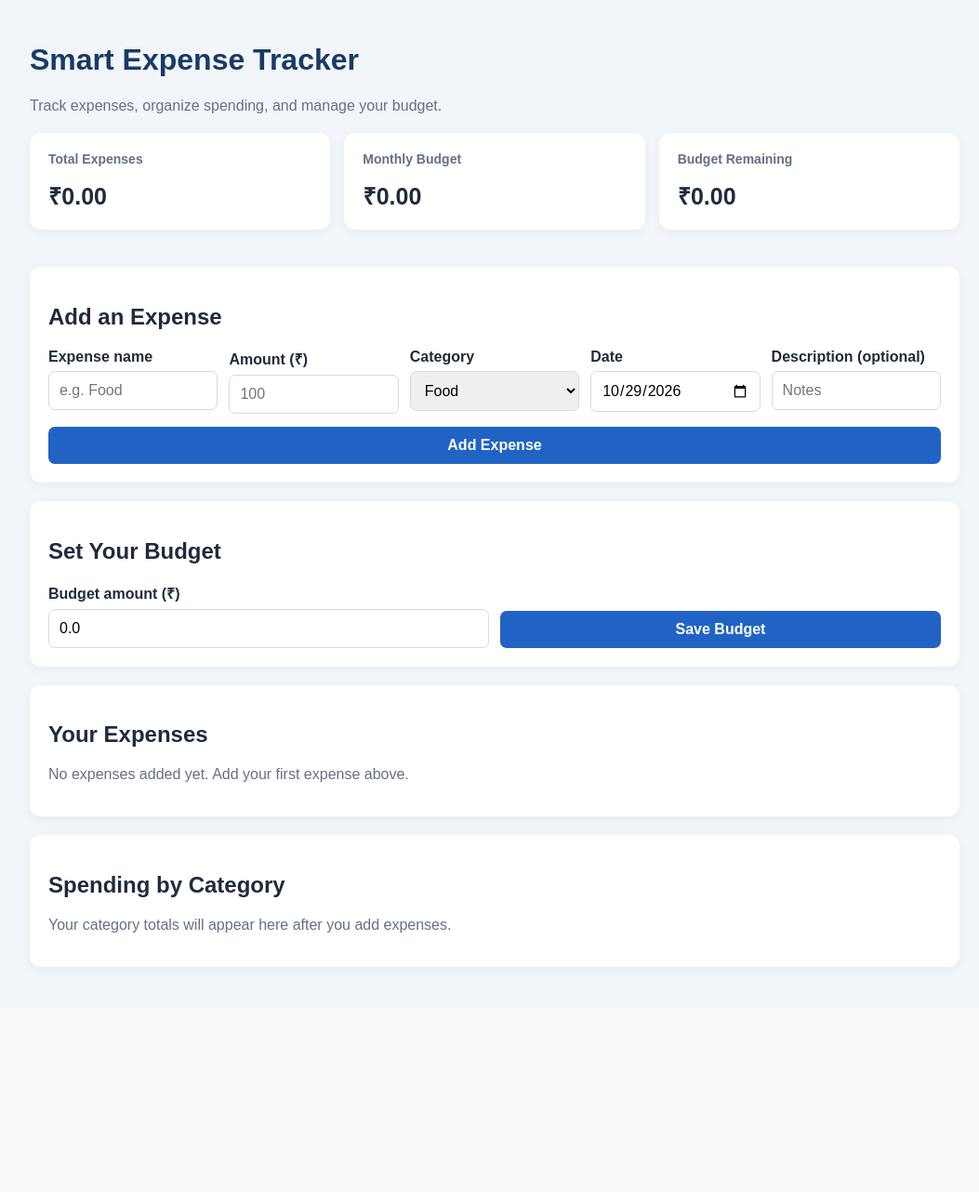
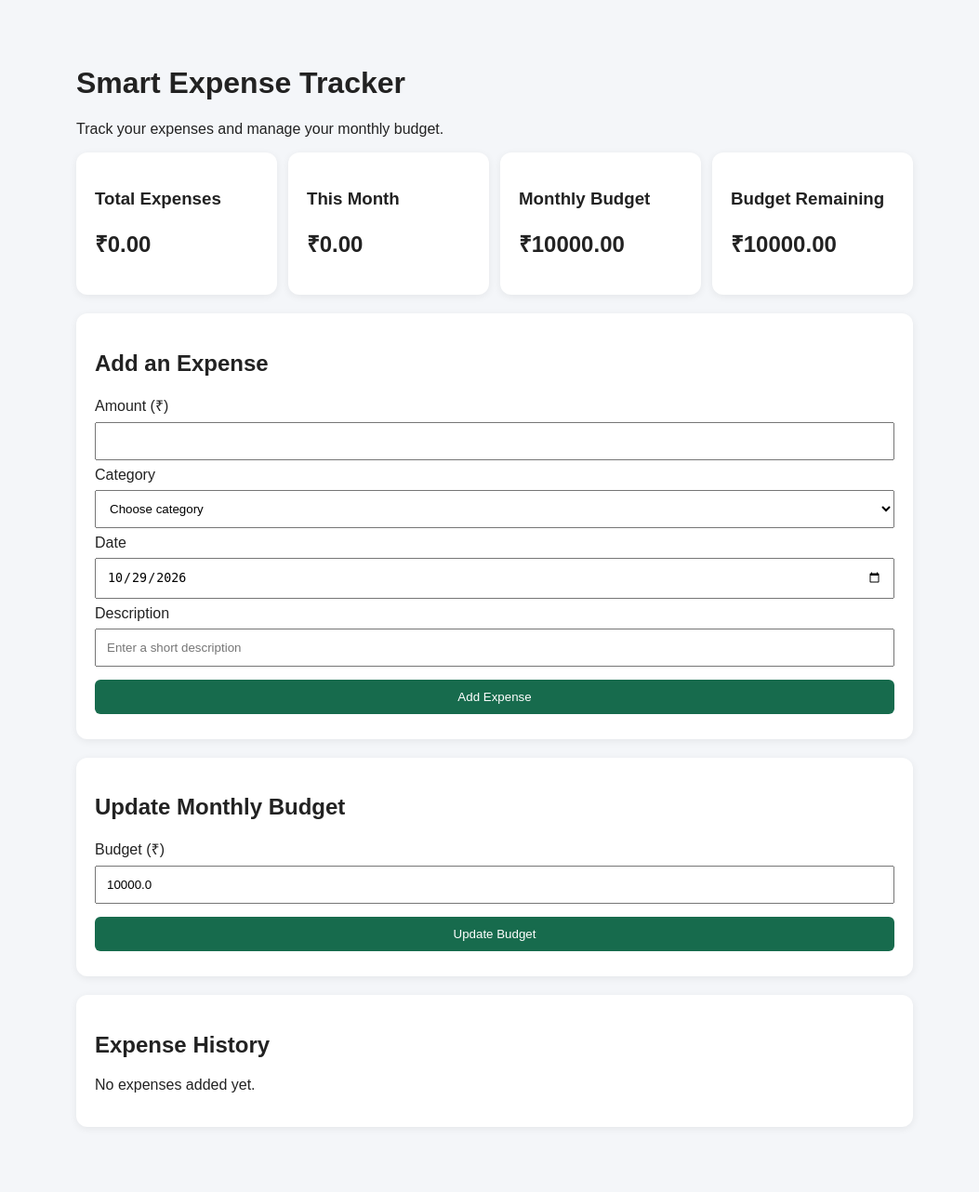
Before and after one commit to niharikapolakonda/Smart-Expense-Tracker, a Flask app: page / in a window 1280 px wide. Shown: the whole page at 93% size, without its empty margins (108-1161 px from the left). Before the commit the page ends 1042 px from the top, so only its background shows below. Run offline with Flask 3, Linux system fonts and the light colour scheme; data comes from the database, SQL or seed files in the repository; data that the repository does not hold is empty.

Commit message:
Remove database from expenses tracker

```diff
--- a/app.py
+++ b/app.py
@@ -1,224 +1,88 @@
-from flask import Flask, render_template, request, redirect, url_for, flash
-import sqlite3
-from pathlib import Path
+from flask import Flask, render_template, request, redirect, url_for
 from datetime import date
+import os
 
 app = Flask(__name__)
-app.secret_key = "smart-expense-tracker-local-key"
 
-BASE_DIR = Path(__file__).resolve().parent
-DB_PATH = BASE_DIR / "database.db"
+# Temporary in-memory storage (no database)
+expenses = []
+monthly_budget = 10000.0
 
 
-def connect():
-    conn = sqlite3.connect(DB_PATH)
-    conn.row_factory = sqlite3.Row
-    conn.execute("PRAGMA foreign_keys = ON")
-    return conn
+@app.route("/", methods=["GET", "POST"])
+def index():
+    global monthly_budget
 
+    if request.method == "POST":
+        action = request.form.get("action", "add_expense")
 
-def initialize_database():
-    with connect() as conn:
-        # New databases use this schema.
-        conn.execute("""
-            CREATE TABLE IF NOT EXISTS expenses (
-                id INTEGER PRIMARY KEY AUTOINCREMENT,
-                name TEXT NOT NULL,
-                category TEXT NOT NULL DEFAULT 'Other',
-                amount REAL NOT NULL CHECK(amount > 0),
-                expense_date TEXT NOT NULL,
-                description TEXT DEFAULT ''
-            )
-        """)
+        if action == "update_budget":
+            try:
+                new_budget = float(request.form.get("budget", 0))
+                if new_budget >= 0:
+                    monthly_budget = new_budget
+            except (ValueError, TypeError):
+                pass
 
-        conn.execute("""
-            CREATE TABLE IF NOT EXISTS budget (
-                id INTEGER PRIMARY KEY CHECK(id = 1),
-                amount REAL NOT NULL DEFAULT 0
-            )
-        """)
+            return redirect(url_for("index"))
 
-        # Migrate older database tables safely.
-        expense_columns = {
-            row["name"]
-            for row in conn.execute(
-                "PRAGMA table_info(expenses)"
-            ).fetchall()
-        }
+        try:
+            amount = float(request.form.get("amount", 0))
+            category = request.form.get("category", "").strip()
+            expense_date = request.form.get("date", str(date.today()))
+            description = request.form.get("description", "").strip()
 
-        if "name" not in expense_columns:
-            conn.execute(
-                "ALTER TABLE expenses ADD COLUMN name TEXT NOT NULL DEFAULT 'Expense'"
-            )
+            if amount > 0 and category:
+                expenses.append({
+                    "id": len(expenses) + 1,
+                    "amount": amount,
+                    "category": category,
+                    "date": expense_date,
+                    "description": description
+                })
 
-        if "category" not in expense_columns:
-            conn.execute(
-                "ALTER TABLE expenses ADD COLUMN category TEXT NOT NULL DEFAULT 'Other'"
-            )
+        except (ValueError, TypeError):
+            pass
 
-        if "amount" not in expense_columns:
-            conn.execute(
-                "ALTER TABLE expenses ADD COLUMN amount REAL NOT NULL DEFAULT 0"
-            )
+        return redirect(url_for("index"))
 
-        if "expense_date" not in expense_columns:
-            conn.execute(
-                "ALTER TABLE expenses ADD COLUMN expense_date TEXT NOT NULL DEFAULT '2026-01-01'"
-            )
+    today = date.today()
+    current_month = today.strftime("%Y-%m")
 
-        if "description" not in expense_columns:
-            conn.execute(
-                "ALTER TABLE expenses ADD COLUMN description TEXT DEFAULT ''"
-            )
+    monthly_expenses = [
+        expense for expense in expenses
+        if expense["date"].startswith(current_month)
+    ]
 
-        budget_columns = {
-            row["name"]
-            for row in conn.execute(
-                "PRAGMA table_info(budget)"
-            ).fetchall()
-        }
-
-        if "amount" not in budget_columns:
-            conn.execute(
-                "ALTER TABLE budget ADD COLUMN amount REAL NOT NULL DEFAULT 0"
-            )
-
-        conn.execute("""
-            INSERT OR IGNORE INTO budget (id, amount)
-            VALUES (1, 0)
-        """)
-
-
-@app.route("/", methods=["GET"])
-def home():
-    with connect() as conn:
-        expenses = conn.execute("""
-            SELECT * FROM expenses
-            ORDER BY expense_date DESC, id DESC
-        """).fetchall()
-
-        total = conn.execute("""
-            SELECT COALESCE(SUM(amount), 0)
-            FROM expenses
-        """).fetchone()[0]
-
-        budget_row = conn.execute(
-            "SELECT amount FROM budget WHERE id = 1"
-        ).fetchone()
-
-        budget_amount = budget_row["amount"] if budget_row else 0
-
-        category_totals = conn.execute("""
-            SELECT category, SUM(amount) AS total
-            FROM expenses
-            GROUP BY category
-            ORDER BY total DESC
-        """).fetchall()
-
-    remaining = budget_amount - total
+    total_expenses = sum(item["amount"] for item in expenses)
+    monthly_total = sum(item["amount"] for item in monthly_expenses)
+    budget_remaining = monthly_budget - monthly_total
 
     return render_template(
         "index.html",
         expenses=expenses,
-        total=total,
-        budget=budget_amount,
-        remaining=remaining,
-        category_totals=category_totals,
-        today=date.today().isoformat()
+        total_expenses=total_expenses,
+        monthly_total=monthly_total,
+        monthly_budget=monthly_budget,
+        budget_remaining=budget_remaining
     )
-
-
-@app.route("/add", methods=["POST"])
-def add_expense():
-    name = request.form.get("name", "").strip()
-    category = request.form.get("category", "Other").strip()
-    amount_text = request.form.get("amount", "").strip()
-    expense_date = request.form.get("expense_date", "").strip()
-    description = request.form.get("description", "").strip()
-
-    if not name or not amount_text:
-        flash("Please enter an expense name and amount.", "error")
-        return redirect(url_for("home"))
-
-    try:
-        amount = float(amount_text)
-        if amount <= 0:
-            raise ValueError
-    except ValueError:
-        flash("Enter a valid amount greater than zero.", "error")
-        return redirect(url_for("home"))
-
-    if not expense_date:
-        expense_date = date.today().isoformat()
-
-    try:
-        with connect() as conn:
-            conn.execute("""
-                INSERT INTO expenses
-                (name, category, amount, expense_date, description)
-                VALUES (?, ?, ?, ?, ?)
-            """, (
-                name, category or "Other", amount,
-                expense_date, description
-            ))
-        flash("Expense added successfully!", "success")
-    except sqlite3.Error:
-        app.logger.exception("Could not add expense")
-        flash("Could not save the expense. Check the terminal for details.", "error")
-
-    return redirect(url_for("home"))
 
 
 @app.route("/delete/<int:expense_id>", methods=["POST"])
 def delete_expense(expense_id):
-    with connect() as conn:
-        conn.execute(
-            "DELETE FROM expenses WHERE id = ?",
-            (expense_id,)
-        )
+    global expenses
 
-    flash("Expense deleted.", "success")
-    return redirect(url_for("home"))
+    expenses = [
+        expense for expense in expenses
+        if expense["id"] != expense_id
+    ]
 
-
-@app.route("/budget", methods=["POST"])
-def set_budget():
-    budget_text = request.form.get("budget", "").strip()
-
-    try:
-        amount = float(budget_text)
-        if amount < 0:
-            raise ValueError
-    except ValueError:
-        flash("Enter a valid budget amount (zero or more).", "error")
-        return redirect(url_for("home"))
-
-    with connect() as conn:
-        conn.execute("""
-            INSERT INTO budget (id, amount)
-            VALUES (1, ?)
-            ON CONFLICT(id) DO UPDATE SET amount = excluded.amount
-        """, (amount,))
-
-    flash("Monthly budget updated.", "success")
-    return redirect(url_for("home"))
-
-
-@app.route("/expenses", methods=["GET"])
-def get_expenses():
-    # Optional backend endpoint for checking stored records.
-    with connect() as conn:
-        rows = conn.execute("""
-            SELECT id, name, category, amount, expense_date, description
-            FROM expenses
-            ORDER BY expense_date DESC, id DESC
-        """).fetchall()
-
-    return {
-        "expenses": [dict(row) for row in rows]
-    }
+    return redirect(url_for("index"))
 
 
 if __name__ == "__main__":
-    initialize_database()
-    app.run(debug=True)
+    app.run(
+        host="0.0.0.0",
+        port=int(os.environ.get("PORT", 5000)),
+        debug=False
+    )
--- a/templates/index.html
+++ b/templates/index.html
@@ -2,177 +2,156 @@
 <html lang="en">
 <head>
     <meta charset="UTF-8">
-    <meta name="viewport" content="width=device-width, initial-scale=1.0">
+    <meta name="viewport" content="width=device-width, initial-scale=1">
     <title>Smart Expense Tracker</title>
     <style>
-        * { box-sizing: border-box; }
         body {
-            margin: 0;
-            padding: 25px;
             font-family: Arial, sans-serif;
-            background: #f2f5fa;
-            color: #202b3c;
+            max-width: 900px;
+            margin: 30px auto;
+            padding: 20px;
+            background: #f4f6f9;
+            color: #222;
         }
-        .container { max-width: 1000px; margin: auto; }
-        h1 { color: #183b67; }
-        .cards {
-            display: grid;
-            grid-template-columns: repeat(auto-fit, minmax(190px, 1fr));
-            gap: 15px;
-            margin: 20px 0;
+        .card {
+            background: white;
+            padding: 20px;
+            margin-bottom: 20px;
+            border-radius: 12px;
+            box-shadow: 0 2px 8px #0001;
         }
-        .card, .panel {
-            background: white;
-            border-radius: 12px;
-            padding: 20px;
-            box-shadow: 0 3px 12px #0000000c;
-            margin-bottom: 20px;
-        }
-        .card h3 { margin-top: 0; color: #637083; font-size: 14px; }
-        .value { font-size: 25px; font-weight: bold; }
-        form { margin: 0; }
-        .fields {
+        .summary {
             display: grid;
             grid-template-columns: repeat(auto-fit, minmax(180px, 1fr));
             gap: 12px;
         }
-        label { display: block; margin-bottom: 6px; font-weight: bold; }
-        input, select, textarea, button {
+        input, select, button {
+            box-sizing: border-box;
             width: 100%;
             padding: 11px;
-            border: 1px solid #d4dbe5;
-            border-radius: 7px;
-            font: inherit;
+            margin: 7px 0;
         }
         button {
+            background: #176b4d;
+            color: white;
             border: none;
-            background: #2163c5;
-            color: white;
-            font-weight: bold;
+            border-radius: 6px;
             cursor: pointer;
         }
-        button:hover { background: #174b98; }
-        .submit { margin-top: 14px; }
-        .message { padding: 12px; border-radius: 7px; margin: 10px 0; }
-        .success { background: #dcfce7; color: #166534; }
-        .error { background: #fee2e2; color: #991b1b; }
-        .table-wrap { overflow-x: auto; }
-        table { width: 100%; border-collapse: collapse; }
-        th, td { text-align: left; padding: 12px; border-bottom: 1px solid #e6eaf0; }
-        th { background: #f8fafc; }
-        .delete { background: #c73737; padding: 8px; }
-        .muted { color: #667085; }
-        @media (max-width: 600px) { body { padding: 12px; } }
+        .delete {
+            background: #b42318;
+        }
+        table {
+            width: 100%;
+            border-collapse: collapse;
+        }
+        th, td {
+            text-align: left;
+            padding: 10px;
+            border-bottom: 1px solid #ddd;
+            overflow-wrap: anywhere;
+        }
+        .table-wrap {
+            overflow-x: auto;
+        }
     </style>
 </head>
 <body>
-<div class="container">
     <h1>Smart Expense Tracker</h1>
-    <p class="muted">Track expenses, organize spending, and manage your budget.</p>
+    <p>Track your expenses and manage your monthly budget.</p>
 
-    {% with messages = get_flashed_messages(with_categories=true) %}
-      {% for category, message in messages %}
-        <div class="message {{ category }}">{{ message }}</div>
-      {% endfor %}
-    {% endwith %}
-
-    <div class="cards">
+    <div class="summary">
         <div class="card">
             <h3>Total Expenses</h3>
-            <div class="value">₹{{ "%.2f"|format(total) }}</div>
+            <h2>₹{{ "%.2f"|format(total_expenses) }}</h2>
+        </div>
+        <div class="card">
+            <h3>This Month</h3>
+            <h2>₹{{ "%.2f"|format(monthly_total) }}</h2>
         </div>
         <div class="card">
             <h3>Monthly Budget</h3>
-            <div class="value">₹{{ "%.2f"|format(budget) }}</div>
+            <h2>₹{{ "%.2f"|format(monthly_budget) }}</h2>
         </div>
         <div class="card">
             <h3>Budget Remaining</h3>
-            <div class="value">₹{{ "%.2f"|format(remaining) }}</div>
+            <h2>₹{{ "%.2f"|format(budget_remaining) }}</h2>
         </div>
     </div>
 
-    <section class="panel">
+    <div class="card">
         <h2>Add an Expense</h2>
-        <form action="{{ url_for('add_expense') }}" method="POST">
-            <div class="fields">
-                <div>
-                    <label for="name">Expense name</label>
-                    <input id="name" name="name" type="text" required
-                           placeholder="e.g. Food">
-                </div>
-                <div>
-                    <label for="amount">Amount (₹)</label>
-                    <input id="amount" name="amount" type="number"
-                           min="0.01" step="0.01" required placeholder="100">
-                </div>
-                <div>
-                    <label for="category">Category</label>
-                    <select id="category" name="category">
+        <form method="POST" action="/">
+            <input type="hidden" name="action" value="add_expense">
+
+            <label>Amount (₹)</label>
+            <input type="number" name="amount" min="0.01"
+                   step="0.01" required>
+
+            <label>Category</label>
+            <select name="category" required>
+                <option value="">Choose category</option>
                 <option>Food</option>
                 <option>Travel</option>
                 <option>Shopping</option>
+                <option>Education</option>
                 <option>Bills</option>
-                        <option>Education</option>
                 <option>Health</option>
                 <option>Other</option>
             </select>
+
+            <label>Date</label>
+            <input type="date" name="date"
+                   value="{{ '' }}" required
+                   id="expense-date">
+
+            <label>Description</label>
+            <input type="text" name="description"
+                   placeholder="Enter a short description">
+
+            <button type="submit">Add Expense</button>
+        </form>
     </div>
-                <div>
-                    <label for="expense_date">Date</label>
-                    <input id="expense_date" name="expense_date"
-                           type="date" value="{{ today }}" required>
+
+    <div class="card">
+        <h2>Update Monthly Budget</h2>
+        <form method="POST" action="/">
+            <input type="hidden" name="action" value="update_budget">
+            <label>Budget (₹)</label>
+            <input type="number" name="budget" min="0"
+                   step="0.01" value="{{ monthly_budget }}" required>
+            <button type="submit">Update Budget</button>
+        </form>
     </div>
-                <div>
-                    <label for="description">Description (optional)</label>
-                    <input id="description" name="description" type="text"
-                           placeholder="Notes">
-                </div>
-            </div>
-            <button class="submit" type="submit">Add Expense</button>
-        </form>
-    </section>
 
-    <section class="panel">
-        <h2>Set Your Budget</h2>
-        <form action="{{ url_for('set_budget') }}" method="POST">
-            <div class="fields">
-                <div>
-                    <label for="budget">Budget amount (₹)</label>
-                    <input id="budget" name="budget" type="number"
-                           min="0" step="0.01" value="{{ budget }}" required>
-                </div>
-                <div style="align-self:end">
-                    <button type="submit">Save Budget</button>
-                </div>
-            </div>
-        </form>
-    </section>
+    <div class="card">
+        <h2>Expense History</h2>
 
-    <section class="panel">
-        <h2>Your Expenses</h2>
         {% if expenses %}
         <div class="table-wrap">
             <table>
                 <thead>
                     <tr>
                         <th>Date</th>
-                        <th>Name</th>
                         <th>Category</th>
+                        <th>Description</th>
                         <th>Amount</th>
                         <th>Action</th>
                     </tr>
                 </thead>
                 <tbody>
-                {% for expense in expenses %}
+                    {% for expense in expenses|reverse %}
                     <tr>
-                        <td>{{ expense["expense_date"] }}</td>
-                        <td>{{ expense["name"] }}</td>
-                        <td>{{ expense["category"] }}</td>
-                        <td>₹{{ "%.2f"|format(expense["amount"]) }}</td>
+                        <td>{{ expense.date }}</td>
+                        <td>{{ expense.category }}</td>
+                        <td>{{ expense.description or "-" }}</td>
+                        <td>₹{{ "%.2f"|format(expense.amount) }}</td>
                         <td>
-                            <form action="{{ url_for('delete_expense', expense_id=expense['id']) }}"
-                                  method="POST">
-                                <button class="delete" type="submit">Delete</button>
+                            <form method="POST"
+                                  action="{{ url_for('delete_expense', expense_id=expense.id) }}">
+                                <button class="delete" type="submit">
+                                    Delete
+                                </button>
                             </form>
                         </td>
                     </tr>
@@ -181,21 +160,13 @@
             </table>
         </div>
         {% else %}
-            <p class="muted">No expenses added yet. Add your first expense above.</p>
+        <p>No expenses added yet.</p>
         {% endif %}
-    </section>
+    </div>
 
-    <section class="panel">
-        <h2>Spending by Category</h2>
-        {% if category_totals %}
-            {% for item in category_totals %}
-                <p><strong>{{ item["category"] }}:</strong>
-                ₹{{ "%.2f"|format(item["total"]) }}</p>
-            {% endfor %}
-        {% else %}
-            <p class="muted">Your category totals will appear here after you add expenses.</p>
-        {% endif %}
-    </section>
-</div>
+    <script>
+        document.getElementById("expense-date").value =
+            new Date().toISOString().slice(0, 10);
+    </script>
 </body>
 </html>
```
Lines whose indentation alone changed are shown as unchanged.
